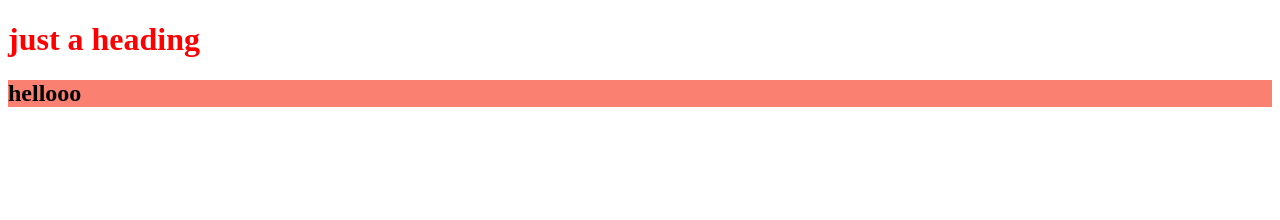
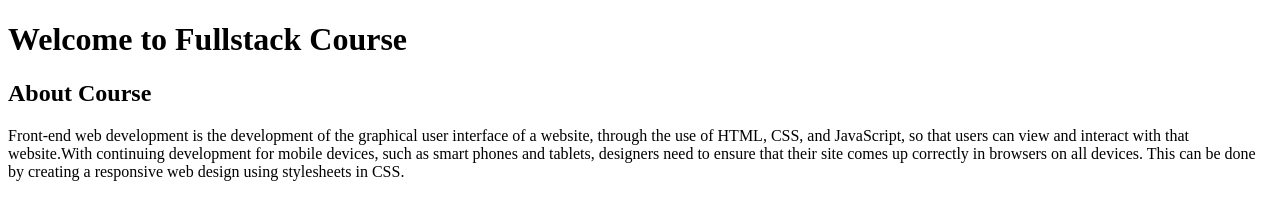
Before and after one commit to anushka-rathore2/fullstack-practical3, a plain HTML site: page index.html in a window 1280 px wide. Drawn offline with Linux system fonts and the light colour scheme.

Commit message:
commit this one

```diff
--- a/index.html
+++ b/index.html
@@ -7,7 +7,15 @@
     <title>Full Stack Practical3</title>
 </head>
 <body>
-    <h1 style="color: red;"> just a heading</h1>
-    <h2 style="background-color: salmon;">hellooo</h2>
+    <h1>Welcome to Fullstack Course</h1>
+	<h2>About Course</h2>
+	<p>Front-end web development is the development of the
+ 	graphical user interface of a website, through the use of
+	HTML, CSS, and JavaScript, so that users can view and
+	interact with that website.With continuing development
+	for mobile devices, such as smart phones and tablets,
+	designers need to ensure that their site comes up correctly
+	 in browsers on all devices. This can be done by creating a
+	 responsive web design using stylesheets in CSS.</p>
 </body>
 </html>
```
